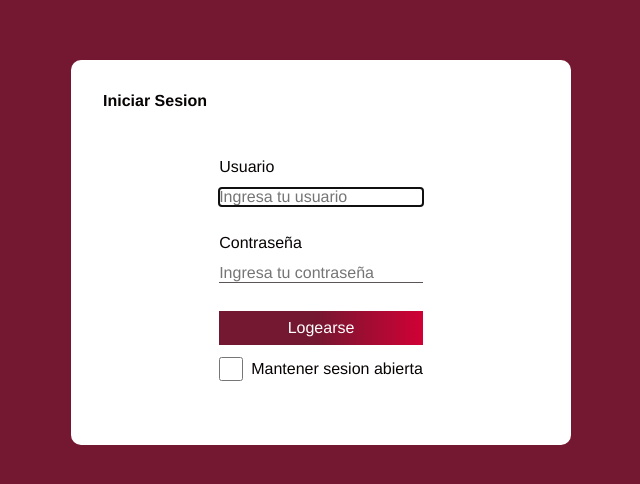
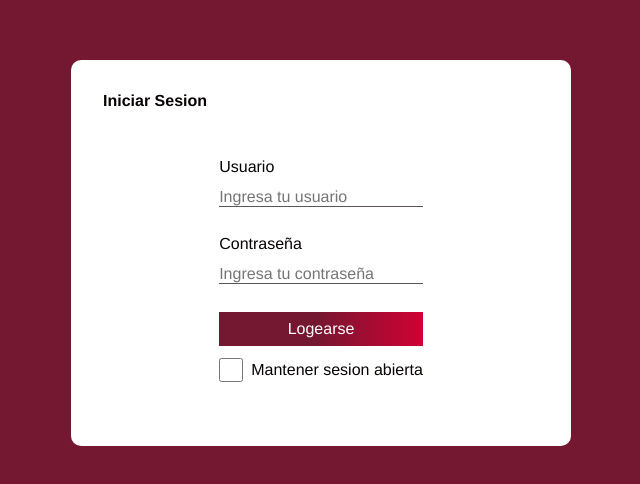
Before and after one commit to wdendugu/Tickets-Webapp, a React (Create React App) app: page / in a window 1280 px wide. Shown: the part 148-632 px from the top of the page, without its empty margins (319-959 px from the left). Built offline with nearby package versions, Linux system fonts and the light colour scheme.

Commit message:
minor css changes

```diff
--- a/src/index.css
+++ b/src/index.css
@@ -406,8 +406,8 @@ tr {
 
 }
 
-.form__input__login[type=text]:focus {
-  border: 0;
+.form__input__login:focus {
+  outline: none;
 }
 
 .form__submit-button {
```
